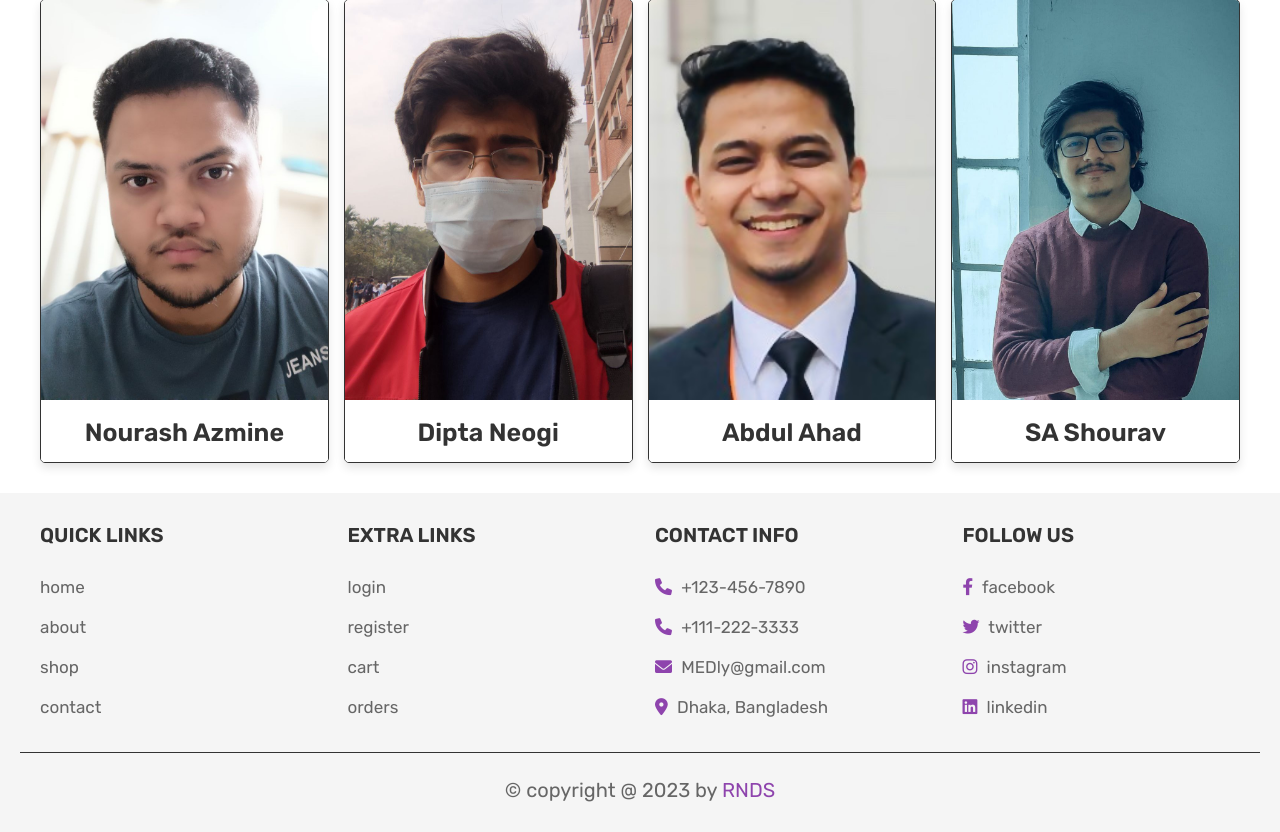
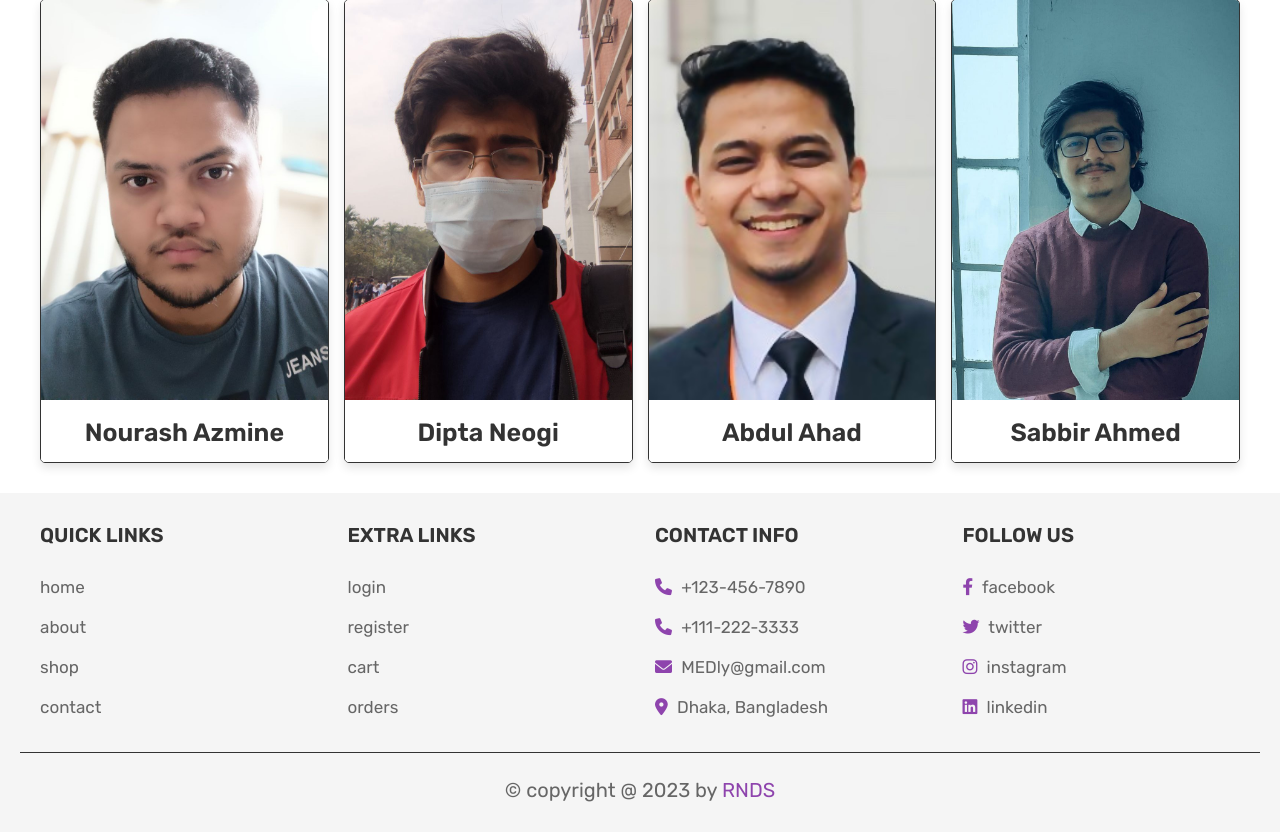
Before and after one commit to NourashAzmine/CSE327_eCommerce_Website, a PHP site: page /CSE327_E-Pharma-main/about.php in a window 1280 px wide. Shown: the part 1488-2320 px from the top of the page. Run offline with PHP 8.4, Linux system fonts and the light colour scheme; data that the repository does not hold is empty.

Commit message:
name update

```diff
--- a/about.php
+++ b/about.php
@@ -189,7 +189,7 @@ if(isset($_SESSION['user_id'])){
             <a href="#" class="fab fa-instagram"></a>
             <a href="#" class="fab fa-linkedin"></a>
          </div>
-         <h3>SA Shourav</h3>
+         <h3>Sabbir Ahmed</h3>
       </div>
 
    </div>
```
